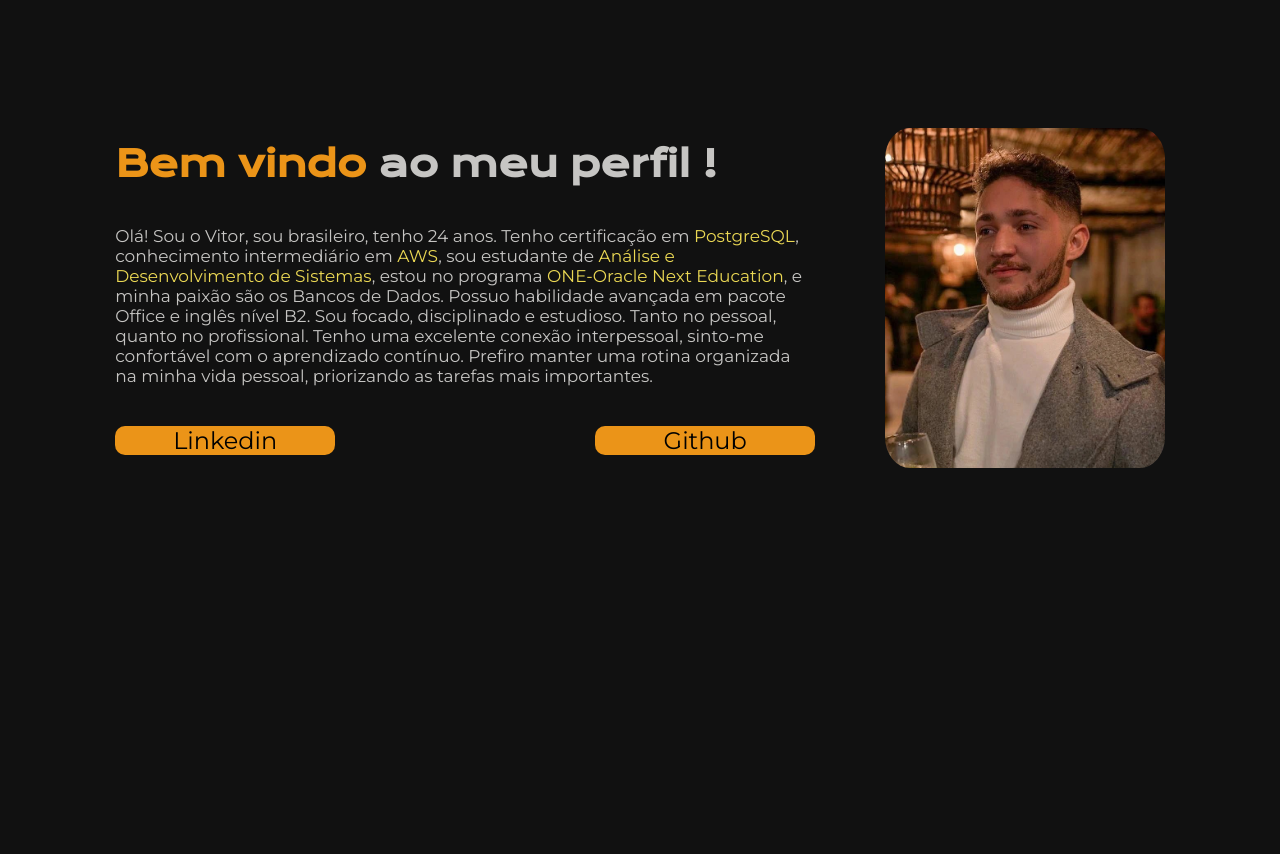
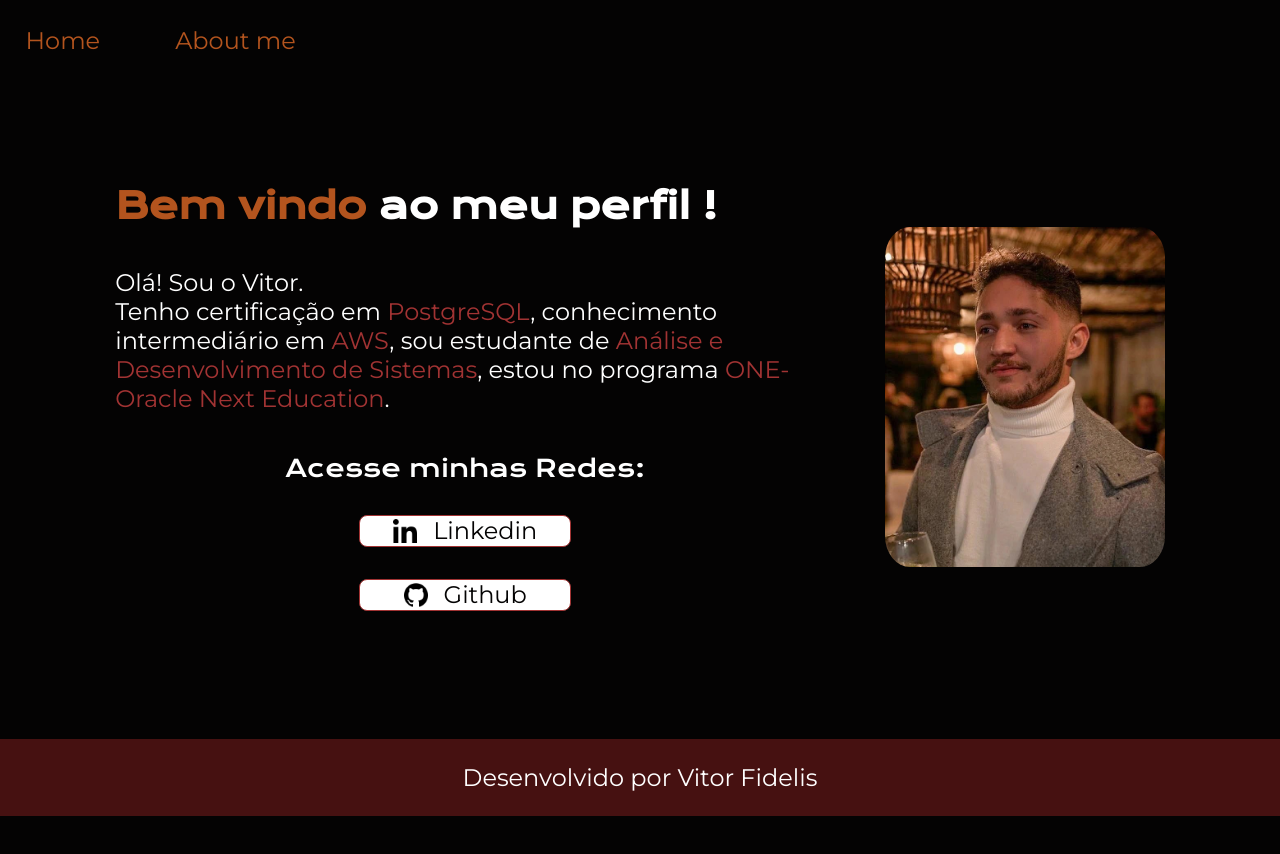
Before and after one commit to vitor-fidelis/Portfolio, a plain HTML site: page index.html in a window 1280 px wide. After the commit the page ends 816 px from the top, so only its background shows below. Drawn offline with nearby package versions, Linux system fonts and the light colour scheme.

Commit message:
atualizacao-ampliacao

```diff
--- a/index.html
+++ b/index.html
@@ -5,21 +5,35 @@
     <meta http-equiv="X-UA-Compatible" content="IE=edge">
     <meta name="viewport" content="width=device-width, initial-scale=1.0">
     <title>Portfolio</title>
-    <link rel="stylesheet" href="style.css">
+    <link rel="stylesheet" href="./styles/style.css">
 </head>
 <body>
-    <header></header>
+    <header class="cabecalho">
+        <nav class="cabecalho__menu">
+            <a class="cabecalho__menu__link" href="index.html">Home</a>
+            <a class="cabecalho__menu__link" href="about.html">About me</a>
+        </nav>
+    </header>
     <main class="apresentacao">
         <section class="apresentacao__conteudo">
             <h1 class="apresentacao__conteudo__titulo"><strong class="titulo-destaque">Bem vindo</strong> ao meu perfil !</h1>
-            <p class="apresentacao__conteudo__texto">Olá! Sou o Vitor, sou brasileiro, tenho 24 anos. Tenho certificação em <span style="color: #EBD854;">PostgreSQL</span>, conhecimento intermediário em <span  style="color: #EBD854;">AWS</span>, sou estudante de <span span style="color: #EBD854;">Análise e Desenvolvimento de Sistemas</span>, estou no programa <span style="color: #EBD854;">ONE-Oracle Next Education</span>, e minha paixão são os Bancos de Dados. Possuo habilidade avançada em pacote Office e inglês nível B2. Sou focado, disciplinado e estudioso. Tanto no pessoal, quanto no profissional. Tenho uma excelente conexão interpessoal, sinto-me confortável com o aprendizado contínuo. Prefiro manter uma rotina organizada na minha vida pessoal, priorizando as tarefas mais importantes.</p>
+            <p class="apresentacao__conteudo__texto">Olá! Sou o Vitor. <br>Tenho certificação em <span class="apresentacao__conteudo__destaque">PostgreSQL</span>, conhecimento intermediário em <span class="apresentacao__conteudo__destaque">AWS</span>, sou estudante de <span class="apresentacao__conteudo__destaque">Análise e Desenvolvimento de Sistemas</span>, estou no programa <span class="apresentacao__conteudo__destaque">ONE-Oracle Next Education</span>.</p>
             <div class="apresentacao__links">
-                <a class="apresentacao__links__link" href="https://www.linkedin.com/in/vitorgcfidelis/">Linkedin</a>
-                <a class="apresentacao__links__link" href="https://github.com/vitor-fidelis">Github</a>
+                <h2 class="apresentacao__links__subtitulo">Acesse minhas Redes:</h2>
+                <a class="apresentacao__links__link" href="https://www.linkedin.com/in/vitorgcfidelis/">
+                    <img class="apresentacao__links__logo" src="./img/linkedin.png">
+                    Linkedin
+                </a>
+                <a class="apresentacao__links__link" href="https://github.com/vitor-fidelis">
+                    <img class="apresentacao__links__logo" src="./img/github.png">
+                    Github
+                </a>
             </div>
         </section>
-        <img class="apresentacao__foto" src="eu.jpg" alt="Foto de Vitor Fidelis" height="340" width="280">
+        <img class="apresentacao__foto" src="./img/eu.jpg" alt="Foto de Vitor Fidelis" height="340" width="280">
     </main>
-    <footer></footer>
+    <footer class="rodape">
+        <p>Desenvolvido por Vitor Fidelis</p>
+    </footer>
 </body>
 </html>
--- a/style.css
+++ /dev/null
@@ -1,63 +0,0 @@
-@import url('https://fonts.googleapis.com/css2?family=Krona+One&family=Montserrat:wght@400;600&display=swap');
-
-* {
-    margin: 0;
-    padding: 0;
-}
-
-body {
-    height: 100vh;
-    width: 100%;
-    box-sizing: border-box;
-    background-color: rgb(17, 17, 17);
-    color: #c6c5c3;
-}
-
-.titulo-destaque {
-    color: #EB9418 ;
-}
-
-.apresentacao {
-    margin: 10% 9%;
-    display: flex;
-    align-items: center;
-    flex-direction: row;
-    justify-content: space-between;
-}
-
-.apresentacao__conteudo {
-    width: 700px;
-    display: flex;
-    flex-direction: column;
-    gap: 40px;
-}
-
-.apresentacao__conteudo__titulo{
-    font-size: 36px;
-    font-family: 'Krona One', sans-serif;
-}
-.apresentacao__conteudo__texto{
-    font-size: 17px;
-    font-family: 'Montserrat', sans-serif;
-}
-
-.apresentacao__links{
-    display: flex;
-    justify-content: space-between;
-}
-
-.apresentacao__foto{
-    border-radius: 9%;
-}
-
-.apresentacao__links__link{
-    background-color: #EB9418;
-    color: black;
-    width: 220px;
-    text-align: center;
-    border-radius: 10px;
-    font-size: 24px;
-    padding: 20.5 px 0;
-    text-decoration: none;
-    font-family: 'Montserrat', sans-serif;
-}
--- /dev/null
+++ b/styles/style.css
@@ -0,0 +1,134 @@
+@import url('https://fonts.googleapis.com/css2?family=Krona+One&family=Montserrat:wght@400;600&display=swap');
+
+:root{
+    --cor-primaria:  #040303;
+    --cor-secundaria: #ffffff;
+    --cor-terciaria: #B3541E;
+    --cor-hover: #A13333;
+    --cor-link: #ffffff;
+    --cor-link-border: #A13333;
+    --cor-rodape: #461111;
+    --fonte-primaria: 'Krona One', sans-serif;
+    --fonte-secundaria: 'Montserrat',sans-serif;
+}
+
+* {
+    margin: 0;
+    padding: 0;
+}
+
+body {
+    height: 100%;
+    width: 100%;
+    box-sizing: border-box;
+    background-color: var(--cor-primaria);
+    color: var(--cor-secundaria);
+}
+
+.cabecalho{
+    padding: 2% 0% 0% 2%;
+    align-items: flex-end;
+}
+
+.cabecalho__menu{
+    display: flex;
+    gap: 75px;
+}
+
+.cabecalho__menu__link{
+    font-family: var(--fonte-secundaria);
+    font-size: 24px;
+    font-weight: 400;
+    text-decoration: none;
+    color: var(--cor-terciaria);
+}
+
+.apresentacao {
+    margin: 10% 9%;
+    display: flex;
+    align-items: center;
+    flex-direction: row;
+    justify-content: space-between;
+}
+
+.apresentacao__conteudo {
+    width: 700px;
+    display: flex;
+    flex-direction: column;
+    gap: 40px;
+}
+
+.apresentacao__conteudo__titulo{
+    font-size: 36px;
+    font-family: var(--fonte-primaria)
+}
+
+.titulo-destaque {
+    color: var(--cor-terciaria);
+}
+
+.apresentacao__conteudo__texto{
+    font-size: 24px;
+    font-family: var(--fonte-secundaria)
+}
+
+.apresentacao__conteudo__destaque{
+    color: var(--cor-hover);
+}
+
+.apresentacao__links__subtitulo{
+    font-family: var(--fonte-primaria);
+    font-weight: 400;
+    font-size: 24px;
+}
+
+.apresentacao__links{
+    display: flex;
+    justify-content: space-between;
+    flex-direction: column;
+    align-items: center;
+    gap: 32px;
+}
+.apresentacao__foto{
+    border-radius: 9%;
+}
+
+.apresentacao__links__link{
+    background-color: var(--cor-link);
+    border: 0.5px solid var(--cor-link-border);
+    display: flex;
+    justify-content: center;
+    align-items: center;
+    gap: 16px;
+    color: var(--cor-primaria);
+    width: 210px;
+    height: 30px;
+    text-align: center;
+    border-radius: 8px;
+    font-size: 24px;
+    padding: 20.5 px 0;
+    text-decoration: none;
+    font-family: var(--fonte-secundaria);
+}
+
+.apresentacao__links__link:hover {
+    background-color: var(--cor-hover);
+}
+
+.apresentacao__links__logo{
+    max-width: 24px;
+    max-height: 24px;
+    width: auto;
+    height: auto;
+}
+
+.rodape{
+    padding: 24px;
+    font-family: var(--fonte-secundaria);
+    font-size: 24px;
+    font-weight: 400;
+    color: var(--cor-secundaria);
+    background-color: var(--cor-rodape);
+    text-align: center;
+
+}
```
Also changed, not shown: about.html (added, +29 -0 lines), img/eu.jpg (renamed from eu.jpg), img/github.png (added), img/linkedin.png (added).
